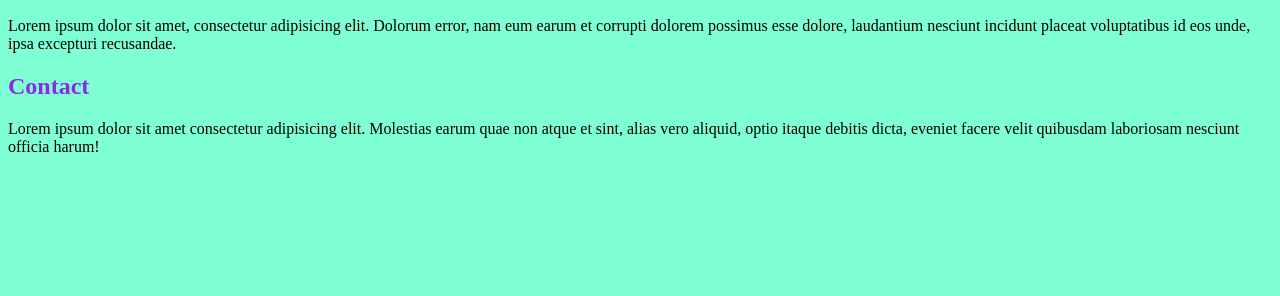
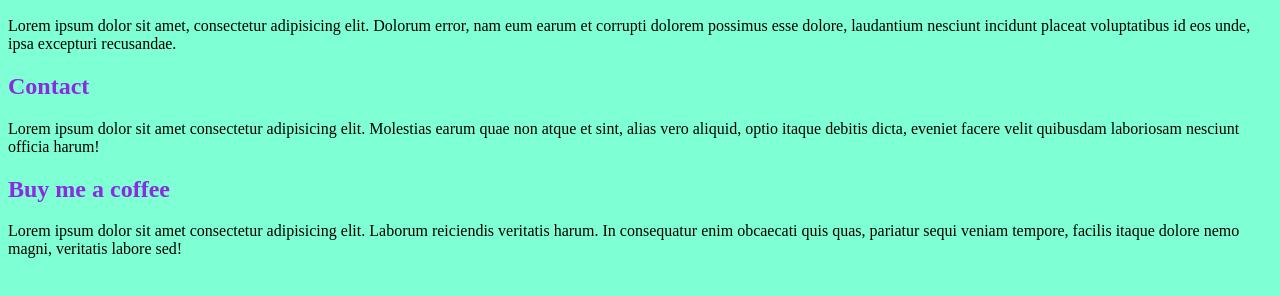
Before and after one commit to karlaevelize/portfolio-demo, a plain HTML site: page index.html in a window 1280 px wide. Shown: the part 110-406 px from the top of the page. Drawn offline with Linux system fonts and the light colour scheme.

Commit message:
Add new section

```diff
--- a/index.html
+++ b/index.html
@@ -21,5 +21,12 @@
       quae non atque et sint, alias vero aliquid, optio itaque debitis dicta,
       eveniet facere velit quibusdam laboriosam nesciunt officia harum!
     </p>
+    <h2>Buy me a coffee</h2>
+    <p>
+      Lorem ipsum dolor sit amet consectetur adipisicing elit. Laborum
+      reiciendis veritatis harum. In consequatur enim obcaecati quis quas,
+      pariatur sequi veniam tempore, facilis itaque dolore nemo magni, veritatis
+      labore sed!
+    </p>
   </body>
 </html>
```
